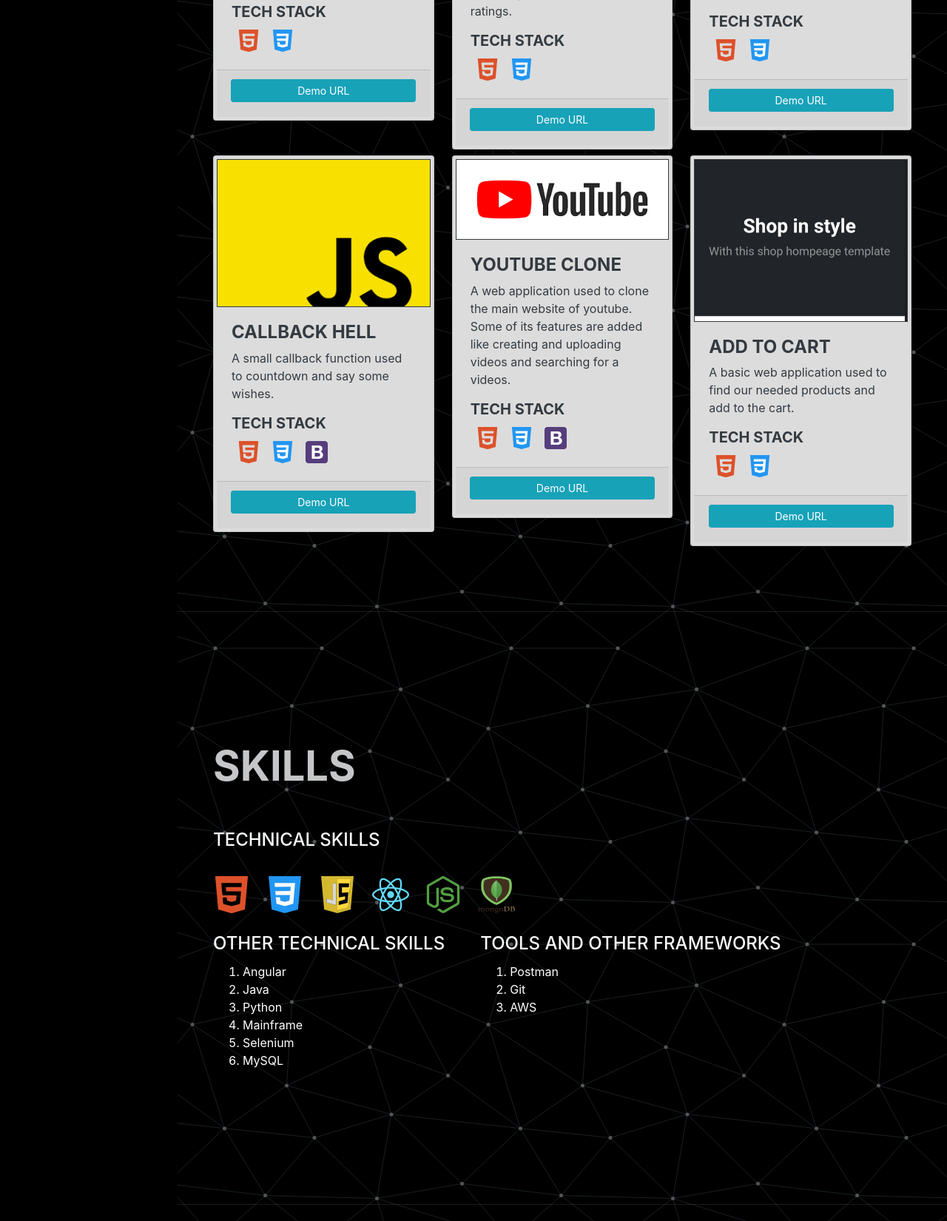
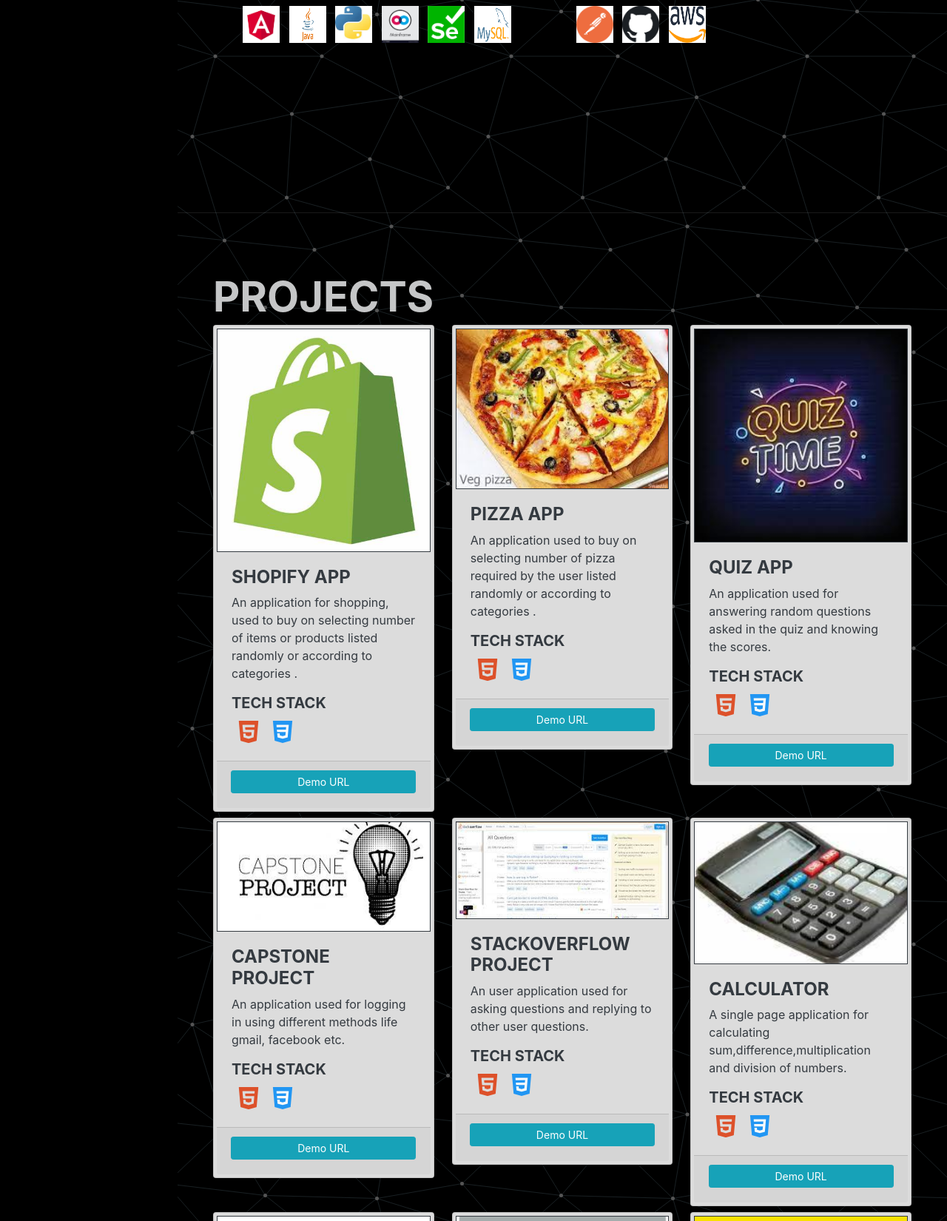
Before and after one commit to RajiveeJ/Portfolio, a plain HTML site: page index.html in a window 1280 px wide. Shown: the part 2115-3765 px from the top of the page at 74% size. Drawn offline with nearby package versions, Linux system fonts and the light colour scheme; a web font is replaced by a local one.

Commit message:
first commit

```diff
--- a/index.html
+++ b/index.html
@@ -67,22 +67,16 @@
 
 
                 </p>
-
+                <br>
+                <h3 class="mb-4"> Links</h3><br>
+                <h3><a href="https://drive.google.com/file/d/1UptU-pb6uM4Sm1HIjiUDJ8R37qQTxNYt/view?usp=sharing" target="_blank"><li class="list-inline-item"><img src="resume.png" height="50" width="50" alt=""> </li></a>
+                        <a href="https://www.linkedin.com/in/rajivee-j-492440143/" target="_blank"> <li class="list-inline-item"><img src="linkedin.png" height="50" width="50" alt=""> </li></a>
+                        <a href="https://github.com/RajiveeJ" target="_blank"> <li class="list-inline-item"><img src="github.png" height="50" width="50" alt=""> </li></a></h3>
 
             </div>
         </section>
         <hr class="m-0" />
-        <!-- Experience-->
-        <section class="resume-section" id="project">
-            <div class="resume-section-content">
-                <h2 class="mb-1">Projects</h2>
 
-                <div class="projects" id="projects">
-
-                </div>
-            </div>
-        </section>
-        <hr class="m-0" />
         <!-- Skills-->
         <section class="resume-section" id="skills">
             <div class="resume-section-content">
@@ -101,27 +95,38 @@
                     <div>
                         <div class="subheading mb-2 text-light">Other Technical skills </div>
                         <ul class="mb-2 techskills">
-                            <li>Angular</li>
-                            <li>Java</li>
-                            <li>Python</li>
-                            <li>Mainframe</li>
-                            <li>Selenium</li>
-                            <li>MySQL</li>
+                            <li class="list-inline-item"><img src="angular.png" height="50" width="50" alt=""> </li>
+                            <li class="list-inline-item"><img src="java.png" height="50" width="50" alt=""> </li>
+                            <li class="list-inline-item"><img src="python.jfif" height="50" width="50" alt=""> </li>
+                            <li class="list-inline-item"><img src="mainframe.png" height="50" width="50" alt=""> </li>
+                            <li class="list-inline-item"><img src="selenium.png" height="50" width="50" alt=""> </li>
+                            <li class="list-inline-item"><img src="mysql.png" height="50" width="50" alt=""> </li>
+
                          </ul>
                     </div>
                     <div class="ml-lg-5">
                         <div class="subheading  mb-2 text-light">Tools and other Frameworks </div>
                         <ul class=" mb-2 techskills">
-                            <li>Postman</li>
-                            <li>Git</li>
-                            <li>AWS</li>
+                            <li class="list-inline-item"><img src="postman.png" height="50" width="50" alt=""> </li>
+                            <li class="list-inline-item"><img src="git.png" height="50" width="50" alt=""> </li>
+                            <li class="list-inline-item"><img src="aws.png" height="50" width="50" alt=""> </li>
                         </ul>
                     </div>
                 </div>
             </div>
         </section>
         <hr class="m-0" />
+         <!-- Experience-->
+         <section class="resume-section" id="project">
+            <div class="resume-section-content">
+                <h2 class="mb-1">Projects</h2>
 
+                <div class="projects" id="projects">
+
+                </div>
+            </div>
+        </section>
+        <hr class="m-0" />
         <section class="resume-section" id="achievements">
             <div class="resume-section-content">
                 <h2 class="mb-5">Certifications</h2>
@@ -163,8 +168,7 @@
                         <a class="ml-2" > <span> <li class="list-group-item">jayarajivee@gmail.com</li> </span></a>
                     </div>
                     </li> <br>
-                <h3><a href="https://drive.google.com/file/d/1UptU-pb6uM4Sm1HIjiUDJ8R37qQTxNYt/view?usp=sharing" target="_blank">Resume Link</a></h3>
-                        <h3><a href="https://www.linkedin.com/in/rajivee-j-492440143/" target="_blank"> LinkedIn Profile link</a></h3>
+
                 </div>
 
             </div>
--- a/projects.js
+++ b/projects.js
@@ -1,4 +1,39 @@
 const projects = [{
+        img: "shopify.jpg",
+        name: "Shopify App",
+        techstack: ['html5', 'css-3'],
+        deploymentUrl: "https://rajivee-shopifyapp.netlify.app",
+        description: `An application for shopping, used to buy on selecting number of items or products listed randomly or according to categories .`
+    },
+    {
+        img: "pizza.jfif",
+        name: "Pizza App",
+        techstack: ['html5', 'css-3'],
+        deploymentUrl: "https://rajivee-pizza.netlify.app",
+        description: `An application  used to buy on selecting number of pizza required by the user listed randomly or according to categories .`
+    },
+    {
+        img: "quiz.jfif",
+        name: "Quiz App",
+        techstack: ['html5', 'css-3'],
+        deploymentUrl: "https://rajivee-quiz.netlify.app",
+        description: `An application  used for answering random questions asked in the quiz and knowing the scores.`
+    },
+    {
+        img: "capstone.jfif",
+        name: "Capstone project",
+        techstack: ['html5', 'css-3'],
+        deploymentUrl: "https://capstoneproject-rajivee.netlify.app",
+        description: `An application  used for logging in using different methods life gmail, facebook etc.`
+    },
+    {
+        img: "stackoverflow.jfif",
+        name: "Stackoverflow project",
+        techstack: ['html5', 'css-3'],
+        deploymentUrl: "https://stackoverflow-rajivee.netlify.app",
+        description: `An user application used for asking questions and replying to other user questions.`
+    },
+    {
         img: "calc.png",
         name: "Calculator",
         techstack: ['html5', 'css-3'],
@@ -9,14 +44,14 @@ const projects = [{
         img: "form.png",
         name: "Survey Form",
         techstack: ['html5', 'css-3'],
-        deploymentUrl: "https://raji-events-survey-project.netlify.app/",
+        deploymentUrl: "https://raji-events-survey-project.netlify.app/task1.html",
         description: `An application for collecting the feedback from users on what they experience about the products of the company by providing their details and ratings.`
     },
     {
         img: "events.jpg",
         name: "Book for an event",
         techstack: ['html5', 'css-3'],
-        deploymentUrl: "https://raji-events-survey-project.netlify.app/",
+        deploymentUrl: "https://raji-events-survey-project.netlify.app/task2.html",
         description: `A single page application used for booking  an event according to the running events and availability of seats.`
     },
     {
```
Also changed, not shown: angular.png (added), aws.png (added), capstone.jfif (added), capstone.png (added), git.png (added), github.png (added), java.png (added), linkedin.png (added), mainframe.png (added), mysql.png (added), pizza.jfif (added), postman.png (added), python.jfif (added), quiz.jfif (added), 4 more files.
